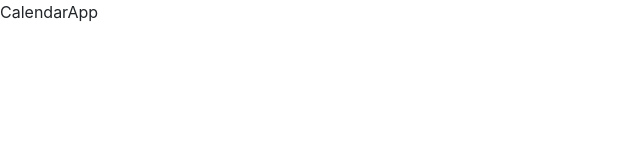
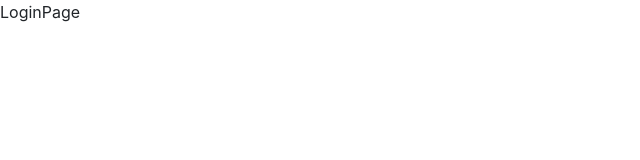
Before and after one commit to JoseBenavidesB/Calendar-App, a React (Vite) app: page /auth in a window 1280 px wide. Shown: the top 160 px of the page, without its empty margins (0-640 px from the left). Built offline with nearby package versions, Linux system fonts and the light colour scheme.

Commit message:
create routes

```diff
--- a/src/CalendarApp.jsx
+++ b/src/CalendarApp.jsx
@@ -1,6 +1,12 @@
+import { BrowserRouter } from "react-router-dom"
+import { AppRouter } from "./router"
+
+
 
 export const CalendarApp = () => {
   return (
-    <div>CalendarApp</div>
+    <BrowserRouter>
+        <AppRouter />
+    </BrowserRouter>
   )
 }
--- /dev/null
+++ b/src/auth/index.js
@@ -0,0 +1,2 @@
+
+export * from './pages/LoginPage'
--- /dev/null
+++ b/src/auth/pages/LoginPage.jsx
@@ -0,0 +1,7 @@
+
+
+export const LoginPage = () => {
+  return (
+    <div>LoginPage</div>
+  )
+}
--- /dev/null
+++ b/src/calendar/pages/CalendarPage.jsx
@@ -0,0 +1,7 @@
+
+
+export const CalendarPage = () => {
+  return (
+    <div>CalendarPage</div>
+  )
+}
--- /dev/null
+++ b/src/router/AppRouter.jsx
@@ -0,0 +1,21 @@
+
+import { Routes, Route, Navigate } from 'react-router-dom';
+import { LoginPage } from '../auth';
+import { CalendarPage } from '../calendar/pages/CalendarPage';
+
+export const AppRouter = () => {
+
+    const authStatus = 'not-authenticated';
+
+  return (
+    <Routes>
+        {
+            (authStatus === 'not-authenticated')
+                ? <Route path="/auth/*" element={ <LoginPage />} />
+                : <Route path="/*" element={ <CalendarPage />} />
+        }
+
+        <Route path="/*" element={ <Navigate to='/auth/login' />} />
+    </Routes>
+  )
+}
--- /dev/null
+++ b/src/router/index.js
@@ -0,0 +1,2 @@
+
+export * from './AppRouter'
```
Also changed, not shown: 1 other file (tests, documents, lock files or other folders).
